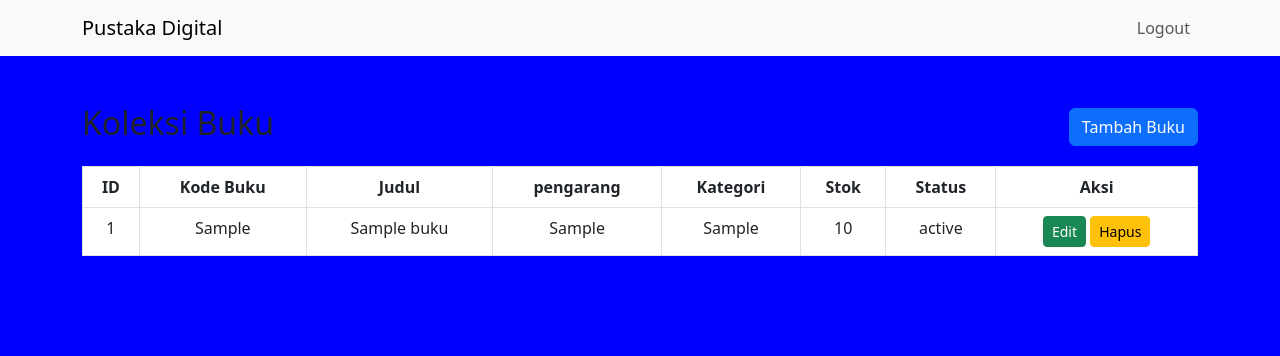
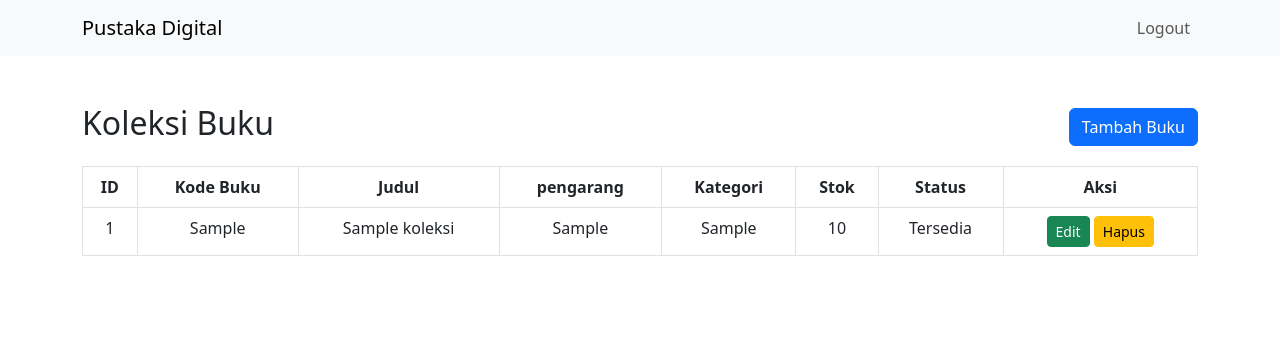
Before and after one commit to PratitaAnnisa/Pustaka-Digital, a PHP site: page /koleksi_buku.php in a window 1280 px wide. Shown: the top 356 px of the page. Run offline with PHP 8.4, Linux system fonts and the light colour scheme; the visitor is signed in with stand-in values (Sample User, id 1); tables that the repository leaves empty or names only in its code hold one stand-in row (values such as "Sample post").

Commit message:
tabel koleksi done

```diff
--- a/koleksi_buku.php
+++ b/koleksi_buku.php
@@ -1,15 +1,16 @@
 <?php
 session_start();
 include 'config/koneksi.php';
-if (!isset($_SESSION['username'])) {
+if (!isset($_SESSION['login'])) {
     header("Location: login.php");
     exit();
 }
+
 $username = $_SESSION['username'];
 $query = "SELECT * FROM users WHERE username = '$username'";
 $result = mysqli_query($koneksi, $query);
 $user = mysqli_fetch_assoc($result);
-$query_buku = "SELECT * FROM buku";
+$query_buku = "SELECT * FROM koleksi";
 $result_buku = mysqli_query($koneksi, $query_buku);
 ?>
 
@@ -23,7 +24,7 @@ $result_buku = mysqli_query($koneksi, $query_buku);
     <link href="https://fonts.googleapis.com/css2?family=Poppins:wght@300;400;500;600;700;800&display=swap" rel="stylesheet">
     <title>Koleksi Buku</title>
 </head>
-<body style="background-color: blue;">
+<body>
     <nav class="navbar navbar-expand-lg navbar-light bg-light">
         <div class="container">
             <a class="navbar-brand" href="#">Pustaka Digital</a>
@@ -51,15 +52,16 @@ $result_buku = mysqli_query($koneksi, $query_buku);
                 </tr>
             </thead>
             <tbody>
+                <tr>
                 <?php while ($buku = mysqli_fetch_assoc($result_buku)) { ?>
-                <tr>
                     <td><?php echo $buku['id']; ?></td>
                     <td><?php echo $buku['kode_buku']; ?></td>
-                    <td><?php echo $buku['judul']; ?></td>
-                    <td><?php echo $buku['penulis']; ?></td>
+                    <td><?php echo $buku['judul_buku']; ?></td>
+                    <td><?php echo $buku['pengarang']; ?></td>
                     <td><?php echo $buku['kategori']; ?></td>
                     <td><?php echo $buku['stok']; ?></td>
-                    <td><?php echo $buku['status']; ?></td>
+                <?php $status = ($buku['stok'] == 0) ? 'Habis' : (($buku['stok'] <= 5) ? 'Menipis' : 'Tersedia');
+                    echo "<td>$status</td>";?>
                     <td>
                         <a href="edit_buku.php?id=<?php echo $buku['id']; ?>" class="btn btn-success btn-sm">Edit</a>
                         <a href="hapus_buku.php?id=<?php echo $buku['id']; ?>" class="btn btn-warning btn-sm" onclick="return confirm('Apakah Anda yakin ingin menghapus buku ini?')">Hapus</a>
@@ -67,7 +69,6 @@ $result_buku = mysqli_query($koneksi, $query_buku);
                 </tr>
                 <?php } ?>
             </tbody>
-
     </div>
 </body>
 </html>
```
Also changed, not shown: login.php (+7 -11 lines).
